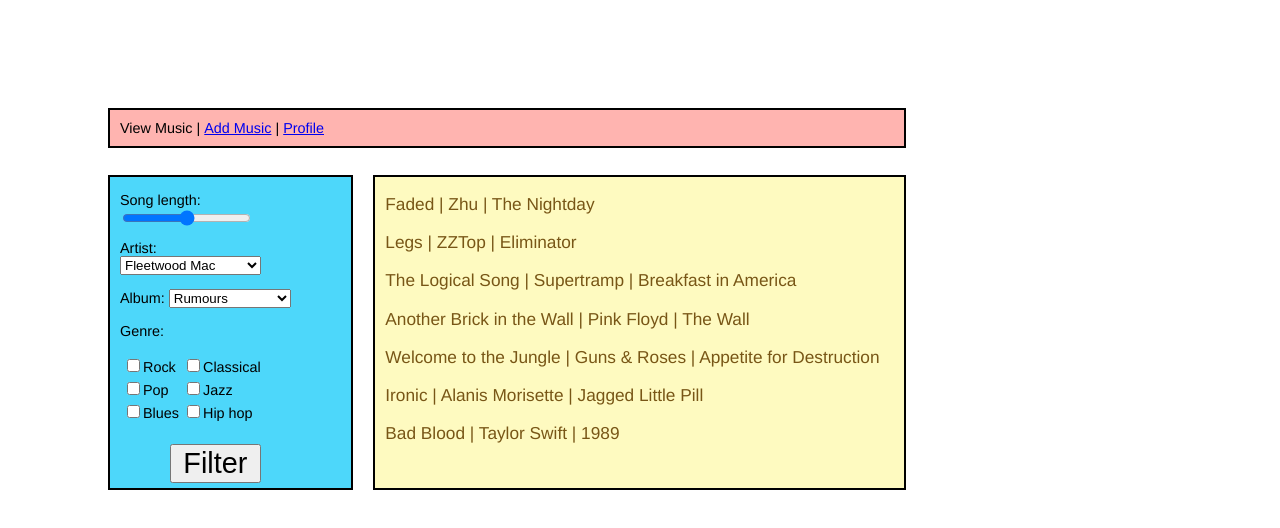
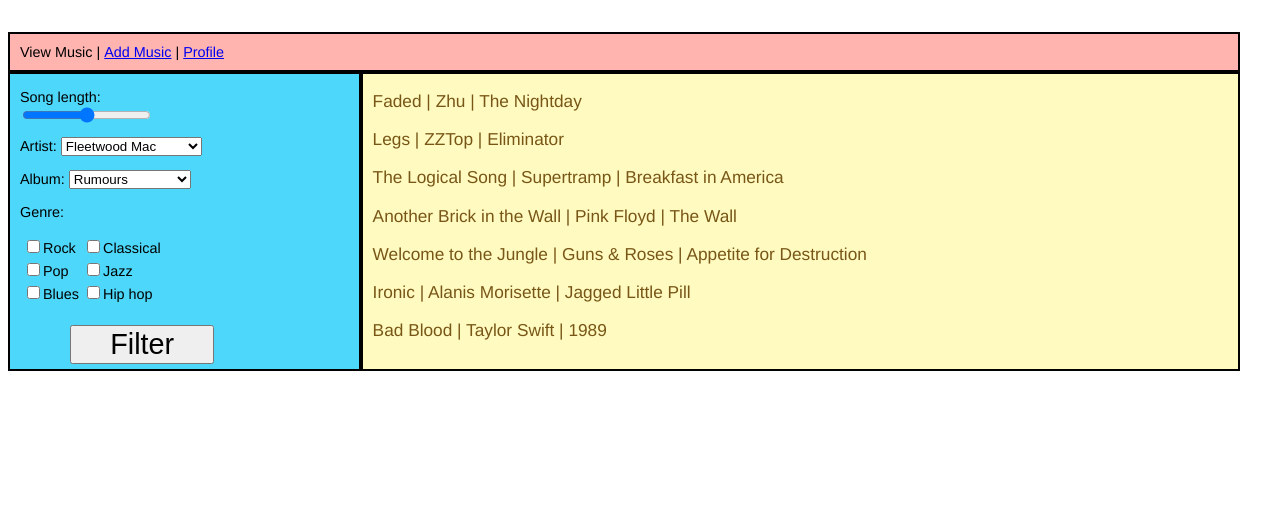
Before and after one commit to britcorona/music-history, a plain HTML site: page index.html in a window 1280 px wide. Drawn offline with Linux system fonts and the light colour scheme.

Commit message:
Updated Flexbox

```diff
--- a/index.html
+++ b/index.html
@@ -9,6 +9,8 @@
 
 <body>
 
+<div id="boxes" class="flexbox">
+
   <nav>
     <ul>
       <li>View Music</li>
@@ -18,8 +20,6 @@
       <li><a href="#">Profile</a></li>
     </ul>
   </nav>
-
-<div id="boxes" class="flexbox">
 
 <div class="box1">
 
@@ -87,10 +87,6 @@
   <input type="button" name="filter" value="Filter">
 </div>
 
-
-<div class="middle-box"></div>
-
-
    <div id="box2">
       <!-- <h3>Song Name</h3>
         <p>Artist | Album | Genre</p>
--- a/style.css
+++ b/style.css
@@ -1,11 +1,12 @@
 body {
-  padding: 100px 100px;
+  /*padding: 100px 100px;*/
   font-family: 'Helvetica Neue', Helvetica, Arial, sans-serif;
   font-size: .9em;
 }
 
 nav {
-  width: 75%;
+  /*width: 75%;*/
+  flex: 1 100%;
 }
 
 nav ul {
@@ -21,7 +22,6 @@ nav ul li {
 }
 
 #boxes {
-  width: 75%;
   margin: 2.5% 2.5% 2.5% 0;
 }
 
@@ -30,6 +30,7 @@ nav ul li {
   display: -ms-flexbox;
   display: flex;
   overflow: hidden;
+  flex-flow: row wrap;
 }
 
 .box1 {
@@ -37,11 +38,7 @@ nav ul li {
   border: 2px solid black;
   min-width: 5%;
   padding: 15px 50px 0 10px;
-}
-
-.middle-box {
-  border: 10px solid white;
-  text-align: center;
+  flex: 1;
 }
 
 #box2 {
@@ -50,6 +47,7 @@ nav ul li {
   padding-left: 10px;
   border: 2px solid black;
   font-size: 1.2em;
+  flex: 3;
 }
 
 #song-name {
```
